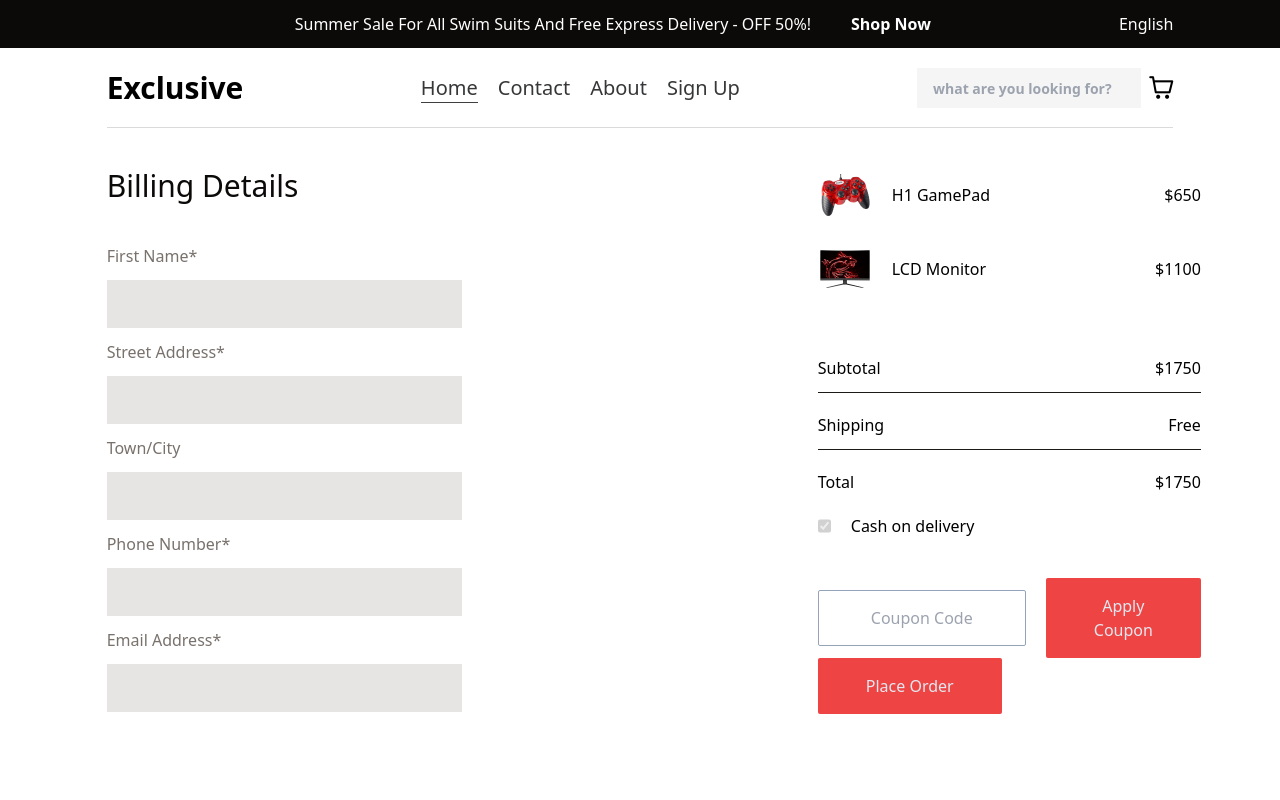
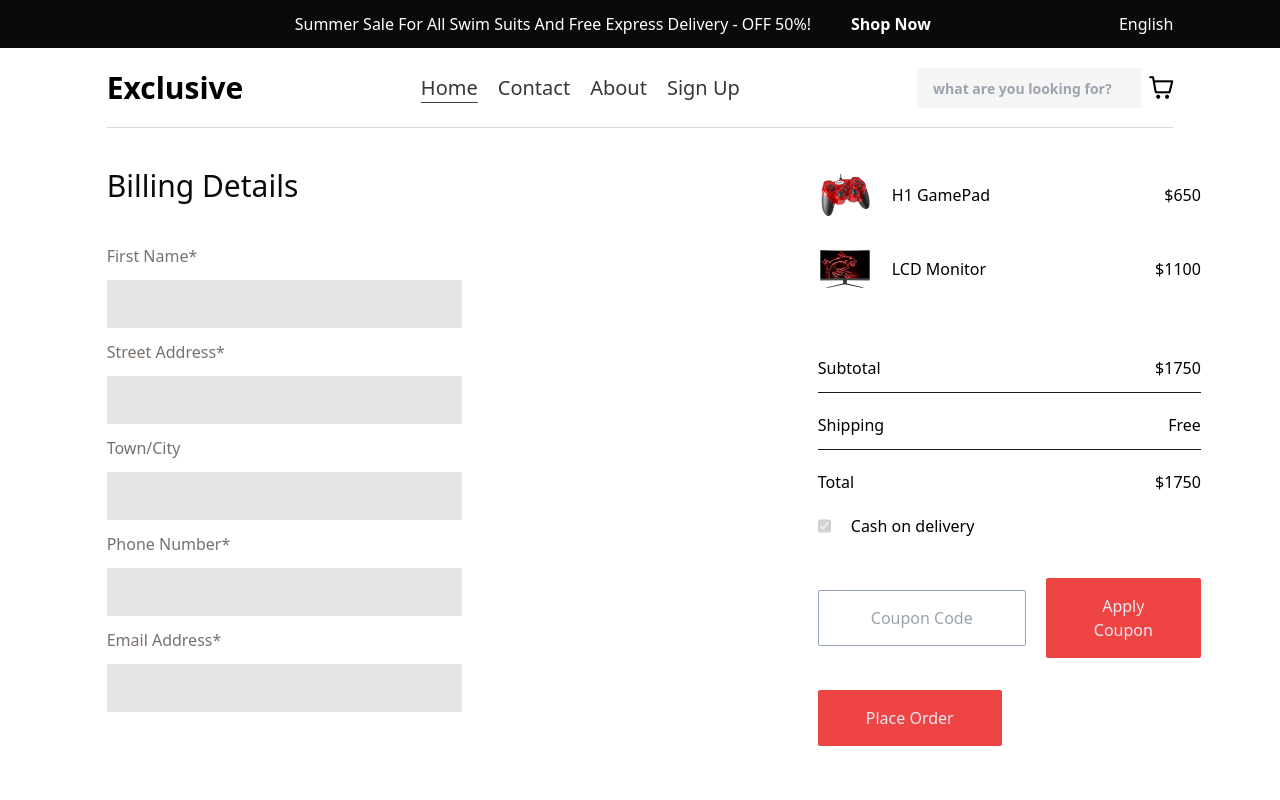
Before and after one commit to Tomo233/E-commerce, a React (Vite) app: page / in a window 1280 px wide. Shown: the top 800 px of the page. Built offline with nearby package versions, Linux system fonts and the light colour scheme.

Commit message:
place order Button is replaced with html button. when functionality will be added it would be harder if there is custom component button

```diff
--- a/src/features/products/CheckOut.jsx
+++ b/src/features/products/CheckOut.jsx
@@ -66,7 +66,7 @@ function CheckOut() {
           </div>
         </div>
 
-        <div className="flex justify-between items-center gap-5">
+        <div className="flex justify-between items-center gap-5 mb-8">
           <input
             type="text"
             placeholder="Coupon Code"
@@ -74,7 +74,9 @@ function CheckOut() {
           />
           <Button type="primary">Apply Coupon</Button>
         </div>
-        <Button type="primary">Place Order</Button>
+        <button className="text-md font-medium rounded-sm px-12 py-4 bg-red-500  text-slate-200">
+          Place Order
+        </button>
       </div>
     </section>
   );
```
